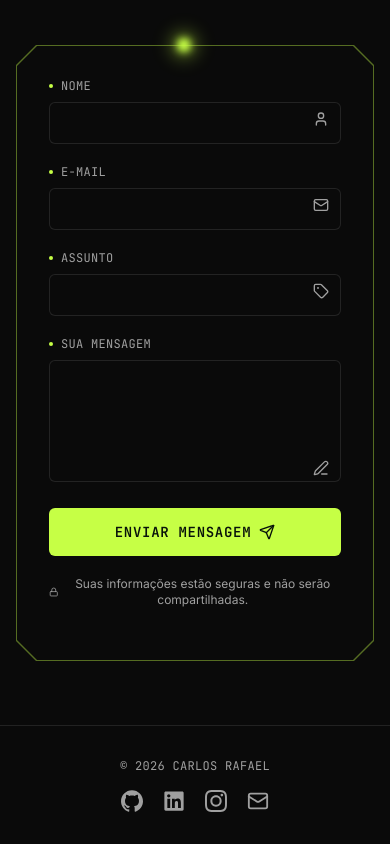
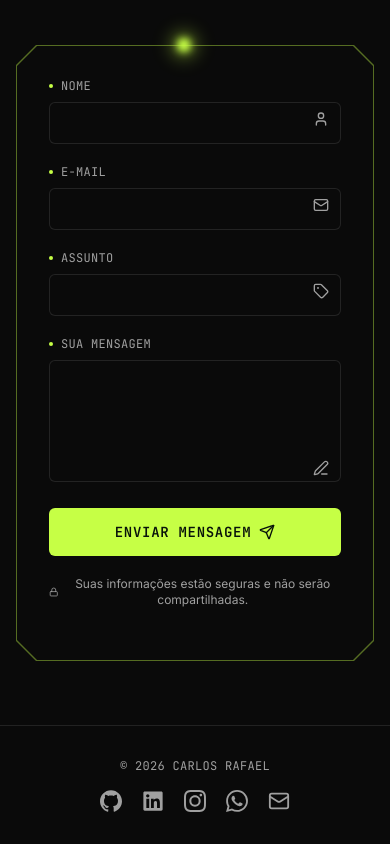
Before and after one commit to Carlosrafael426/novo_portifolio, a React (Vite) app: page / in a window 390 px wide. Shown: the part 7011-7855 px from the top of the page. Built offline with nearby package versions, Linux system fonts and the light colour scheme; a web font is replaced by a local one.

Commit message:
Adiciona o link do WhatsApp junto com Instagram e LinkedIn
Novo ícone (logo real via react-icons/si) entre Instagram e e-mail,
no rodapé, no header desktop e no menu mobile — link direto pra
wa.me/5541995896092.

```diff
--- a/src/components/common/SocialLinks.tsx
+++ b/src/components/common/SocialLinks.tsx
@@ -2,7 +2,7 @@ import { Mail } from 'lucide-react';
 import type { LucideIcon } from 'lucide-react';
 import type { IconType } from 'react-icons';
 import { FaLinkedin } from 'react-icons/fa6';
-import { SiGithub, SiInstagram } from 'react-icons/si';
+import { SiGithub, SiInstagram, SiWhatsapp } from 'react-icons/si';
 import { socialLinks } from '@/data/social';
 import type { SocialIconKey } from '@/types/social';
 import { VisuallyHidden } from '@/components/ui/VisuallyHidden';
@@ -12,6 +12,7 @@ const icons: Record<SocialIconKey, IconType | LucideIcon> = {
   github: SiGithub,
   linkedin: FaLinkedin,
   instagram: SiInstagram,
+  whatsapp: SiWhatsapp,
   mail: Mail,
 };
 
--- a/src/data/social.ts
+++ b/src/data/social.ts
@@ -9,5 +9,6 @@ export const socialLinks: SocialLink[] = [
     href: 'https://www.instagram.com/carlos_rafael426/',
     icon: 'instagram',
   },
+  { id: 'whatsapp', label: 'WhatsApp', href: 'https://wa.me/5541995896092', icon: 'whatsapp' },
   { id: 'mail', label: 'E-mail', href: 'mailto:carlosrafael360@gmail.com', icon: 'mail' },
 ];
--- a/src/types/social.ts
+++ b/src/types/social.ts
@@ -1,4 +1,4 @@
-export type SocialIconKey = 'github' | 'linkedin' | 'instagram' | 'mail';
+export type SocialIconKey = 'github' | 'linkedin' | 'instagram' | 'whatsapp' | 'mail';
 
 export interface SocialLink {
   id: string;
```
